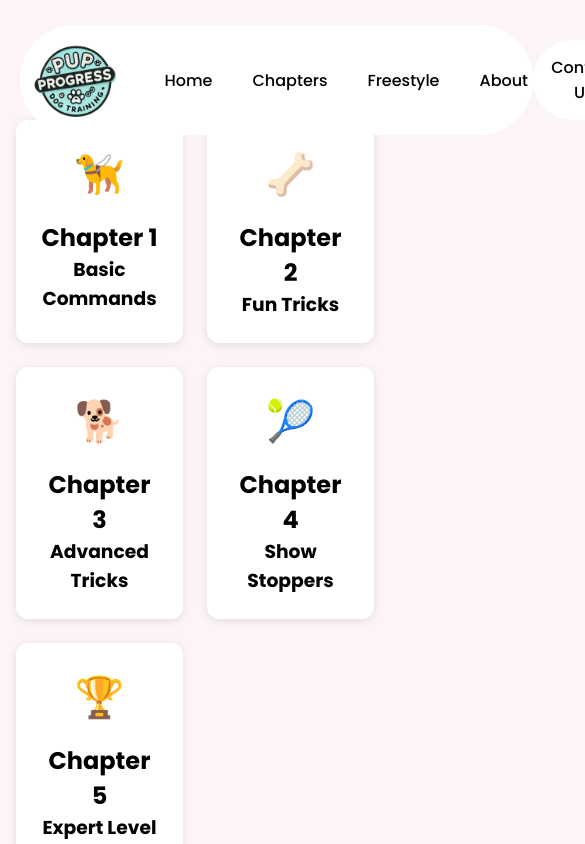
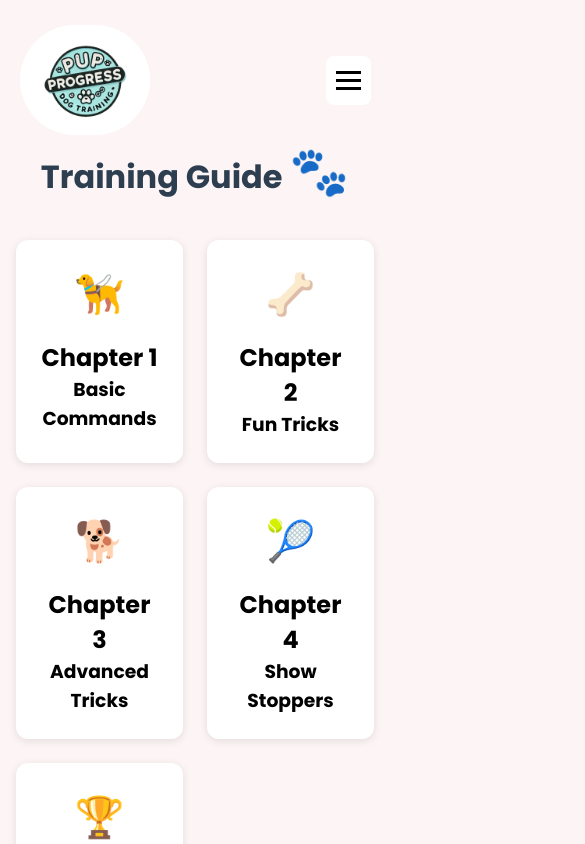
Before and after one commit to evelynmbart/pup--progress, a React (Vite) app: page /chapters in a window 390 px wide. Shown: the top 844 px of the page, 585 px wide, since content can reach past the window. Built offline with nearby package versions, Linux system fonts and the light colour scheme.

Commit message:
fix navbar to work on mobile view

```diff
--- a/src/components/Navbar.jsx
+++ b/src/components/Navbar.jsx
@@ -1,7 +1,15 @@
+import { useState } from "react";
 import { TiArrowRightOutline } from "react-icons/ti";
 import { Link } from "react-router-dom";
 import "../css/Navbar.css";
+
 export default function Navbar() {
+  const [isMenuOpen, setIsMenuOpen] = useState(false);
+
+  const toggleMenu = () => {
+    setIsMenuOpen(!isMenuOpen);
+  };
+
   return (
     <nav className="navbar-container">
       <div className="navbar-left">
@@ -10,17 +18,29 @@ export default function Navbar() {
           src="./pup-progress-logo.png"
           alt="pup progress logo"
         />
-        <div className="navbar-links">
-          <Link className="link" to="/">
+        <div className={`navbar-links ${isMenuOpen ? "active" : ""}`}>
+          <Link className="link" to="/" onClick={() => setIsMenuOpen(false)}>
             Home
           </Link>
-          <Link className="link" to="/chapters">
+          <Link
+            className="link"
+            to="/chapters"
+            onClick={() => setIsMenuOpen(false)}
+          >
             Chapters
           </Link>
-          <Link className="link" to="/freestyle">
+          <Link
+            className="link"
+            to="/freestyle"
+            onClick={() => setIsMenuOpen(false)}
+          >
             Freestyle
           </Link>
-          <Link className="link" to="/about">
+          <Link
+            className="link"
+            to="/about"
+            onClick={() => setIsMenuOpen(false)}
+          >
             About
           </Link>
         </div>
@@ -29,6 +49,14 @@ export default function Navbar() {
         <button className="navbar-btn">Contact Us</button>
         <TiArrowRightOutline className="arrow-icon" size={32} />
       </div>
+      <button
+        className={`hamburger ${isMenuOpen ? "active" : ""}`}
+        onClick={toggleMenu}
+      >
+        <div></div>
+        <div></div>
+        <div></div>
+      </button>
     </nav>
   );
 }
--- a/src/css/Chapters.css
+++ b/src/css/Chapters.css
@@ -2,6 +2,7 @@
   max-width: 1200px;
   margin: 0 auto;
   padding: 2rem;
+  margin-top: 120px;
 }
 
 .chapters-container h1 {
--- a/src/css/Navbar.css
+++ b/src/css/Navbar.css
@@ -57,6 +57,7 @@ nav {
   border-radius: 100px;
   padding: 10px;
 }
+
 .navbar-btn {
   background-color: white;
   border: none;
@@ -64,3 +65,78 @@ nav {
   padding: 10px;
   font-size: 16px;
 }
+
+.hamburger {
+  display: none;
+  cursor: pointer;
+  background: none;
+  border: none;
+  padding: 5px;
+}
+
+.hamburger div {
+  width: 25px;
+  height: 3px;
+  background-color: black;
+  margin: 5px 0;
+  transition: all 0.3s ease;
+}
+
+@media screen and (max-width: 1024px) {
+  .navbar-left {
+    width: auto;
+  }
+
+  .navbar-right {
+    width: auto;
+  }
+}
+
+@media screen and (max-width: 768px) {
+  .hamburger {
+    display: block;
+    z-index: 100;
+    background-color: white;
+    border-radius: 8px;
+    padding: 10px;
+  }
+
+  .navbar-left {
+    width: auto;
+    padding: 5px 15px;
+  }
+
+  .navbar-links {
+    display: none;
+    position: fixed;
+    top: 0;
+    left: 0;
+    height: 100vh;
+    width: 100%;
+    background-color: rgba(255, 255, 255, 0.95);
+    flex-direction: column;
+    justify-content: center;
+    gap: 2rem;
+    z-index: 90;
+  }
+
+  .navbar-links.active {
+    display: flex;
+  }
+
+  .navbar-right {
+    display: none;
+  }
+
+  .hamburger.active div:nth-child(1) {
+    transform: rotate(45deg) translate(8px, 6px);
+  }
+
+  .hamburger.active div:nth-child(2) {
+    opacity: 0;
+  }
+
+  .hamburger.active div:nth-child(3) {
+    transform: rotate(-45deg) translate(7px, -5px);
+  }
+}
```
